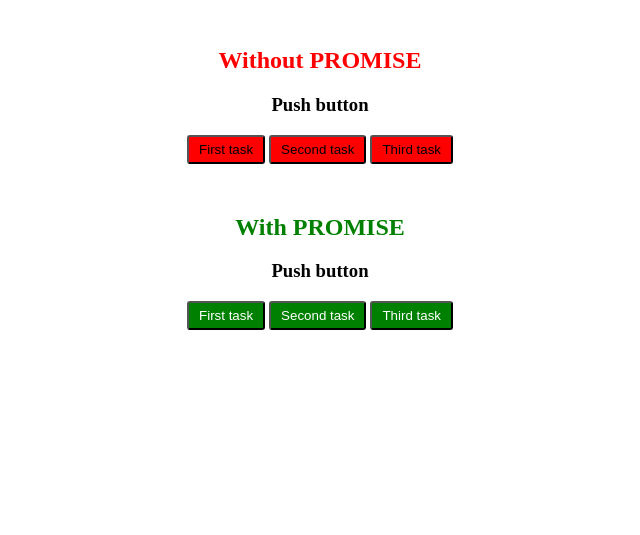
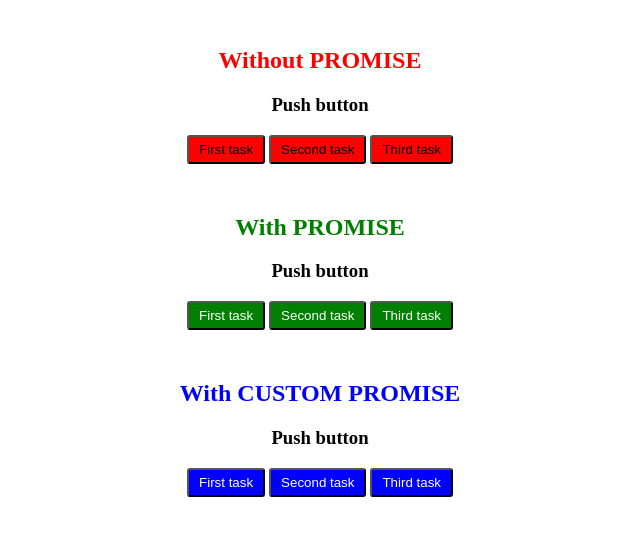
Before and after one commit to yarikmlb/promise, a plain HTML site: page index.html in a window 1280 px wide. Shown: the part 105-640 px from the top of the page, without its empty margins (320-960 px from the left). Drawn offline with Linux system fonts and the light colour scheme.

Commit message:
created buttons and styles for custom promise

```diff
--- a/index.html
+++ b/index.html
@@ -24,6 +24,14 @@
     <button>Third task</button>
   </div>
 
+  <div class="withCustomPromise">
+    <h2>With CUSTOM PROMISE</h2>
+    <h3>Push button</h3>
+    <button>First task</button>
+    <button>Second task</button>
+    <button>Third task</button>
+  </div>
+
   <script src="main.js"></script>
 </body>
 </html>
--- a/main.js
+++ b/main.js
@@ -159,11 +159,25 @@ function fifthTask() {
   });
 }
 
-function sixth() {
+function sixthTask() {
   Promise.all([getAnotherName(), getAnotherNumber(), getAnotherColor(), getAnotherServer()]).then(values => {
     let str = values.join('\n');
     firstExample(str);
   });
+}
+
+//custom promise
+
+function seventhTask() {
+
+}
+
+function eighthTask() {
+
+}
+
+function ninthTask() {
+
 }
 
 var tasks = document.querySelectorAll('button');
@@ -178,4 +192,10 @@ tasks[2].addEventListener('click' , thirdTask);
 
 tasks[3].addEventListener('click' , fourthTask);
 tasks[4].addEventListener('click' , fifthTask);
-tasks[5].addEventListener('click' , sixth);
+tasks[5].addEventListener('click' , sixthTask);
+
+// buttons with custom promise
+
+tasks[6].addEventListener('click' , seventhTask);
+tasks[7].addEventListener('click' , eighthTask);
+tasks[8].addEventListener('click' , ninthTask);
--- a/styles.css
+++ b/styles.css
@@ -21,3 +21,15 @@ body {
 .withPromise h2 {
   color: green;
 }
+.withCustomPromise {
+  margin: 50px 0;
+}
+.withCustomPromise h2 {
+  color: blue;
+}
+.withCustomPromise button {
+  background: blue;
+  padding: 5px 10px;
+  border-radius: 3px;
+  color: #fff;
+}
```
